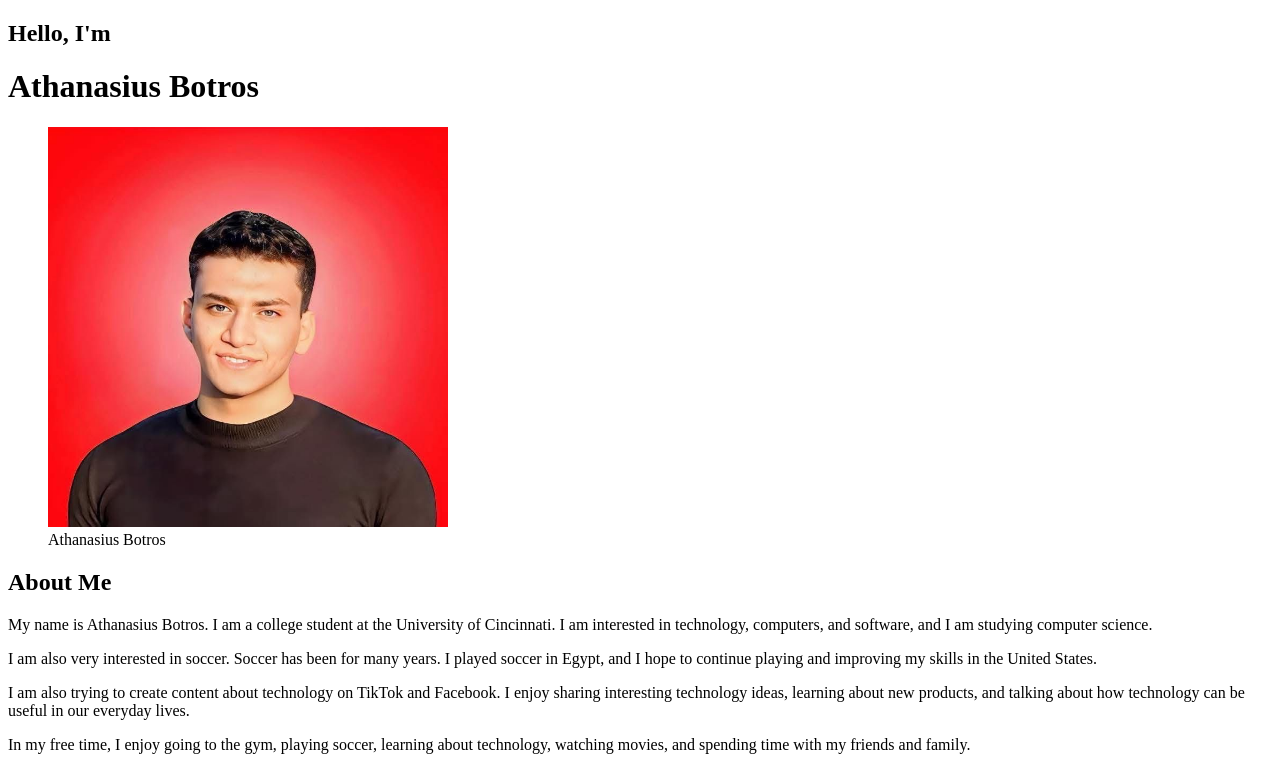
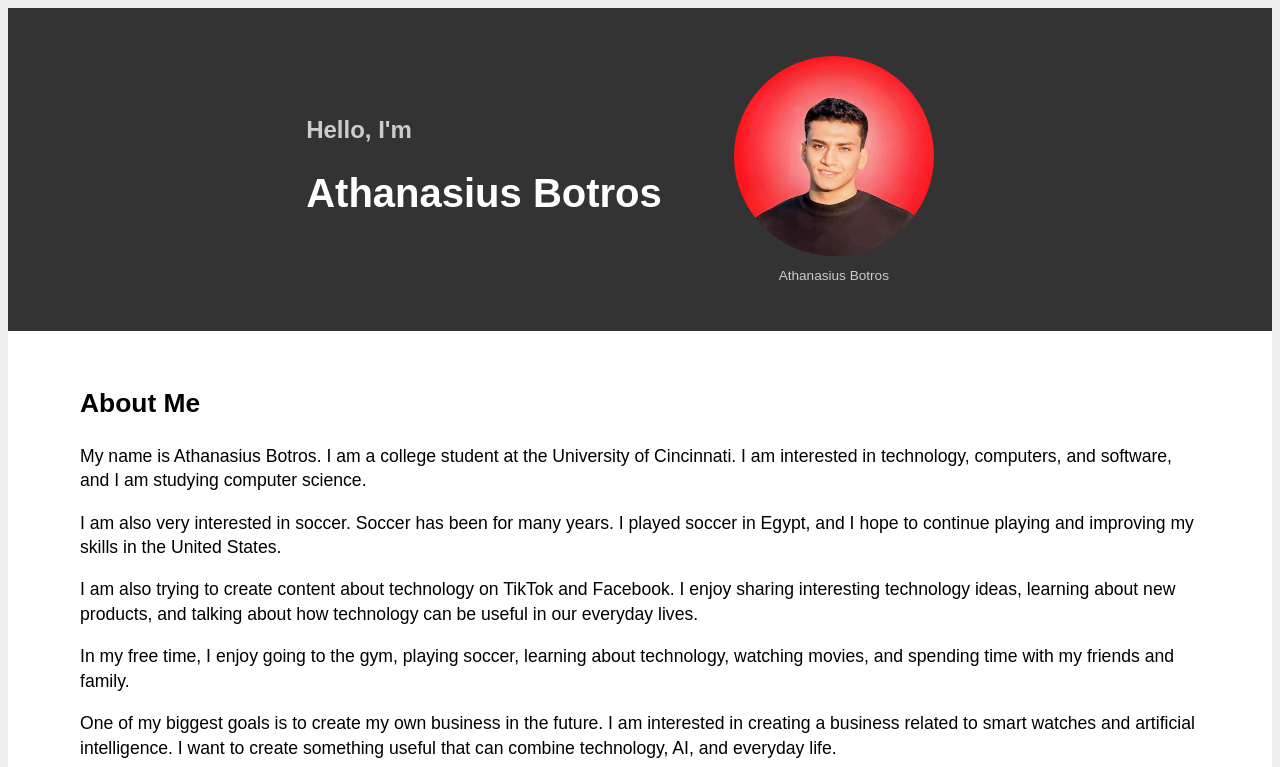
Before and after one commit to Athanasius12/Personal-Home-Page, a plain HTML site: page index.html in a window 1280 px wide. Shown: the top 767 px of the page. Drawn offline with Linux system fonts and the light colour scheme.

Commit message:
personal page updated

```diff
--- a/index.html
+++ b/index.html
@@ -1,28 +1,47 @@
+
 <!DOCTYPE html>
 <html lang="en">
+
 <head>
     <meta charset="UTF-8">
     <meta name="viewport" content="width=device-width, initial-scale=1.0">
+
     <title>Athanasius Botros</title>
+
+
+    <link rel="stylesheet" href="reset.css">
+
+
+    <link rel="stylesheet" href="https://cdnjs.cloudflare.com/ajax/libs/font-awesome/7.3.1/css/all.min.css">
+
+
+    <link rel="stylesheet" href="styles.css">
+
 </head>
 
 <body>
 
 <div class="wrapper">
 
+
     <header>
 
-<div class="Athanasius Botros">
+        <div class="intro">
             <h2>Hello, I'm</h2>
             <h1>Athanasius Botros</h1>
         </div>
 
         <figure class="me">
-<img src="Athanasius Photo.jpeg"alt="A photo of Athanasius Botros"width="400">
+            <img src="Athanasius Photo.jpeg"
+                 alt="A photo of Athanasius Botros"
+                 width="400">
+
             <figcaption>Athanasius Botros</figcaption>
         </figure>
 
     </header>
+
+
 
     <main>
 
@@ -52,24 +71,36 @@ One of my biggest goals is to create my own business in the future. I am interes
             I know that building a successful business and career will require hard work, patience, and learning from my mistakes. I want to keep improving myself and work toward my goals every day.
         </p>
 
+
+
         <figure>
-<img src="Creator.jpeg" alt="Creating technology content" width="200">
+            <img src="Creator.jpeg"
+                 alt="Creating technology content"
+                 width="200">
         </figure>
 
         <figure>
-<img src="Soccer.jpeg" alt="Soccer" width="140">
+            <img src="Soccer.jpeg"
+                 alt="Soccer"
+                 width="140">
         </figure>
 
         <figure>
-<img src="Egypt.jpeg" alt="Egypt" width="200">
+            <img src="Egypt.jpeg"
+                 alt="Egypt"
+                 width="200">
         </figure>
 
         <figure>
-<img src="Egypt2.jpeg" alt="Egypt" width="200">
+            <img src="Egypt2.jpeg"
+                 alt="Egypt"
+                 width="200">
         </figure>
 
 
+
         <h2>My Interests</h2>
+
         <ul>
             <li>Technology and software</li>
             <li>Soccer</li>
@@ -81,6 +112,8 @@ I know that building a successful business and career will require hard work, pa
             <li>Watching movies</li>
         </ul>
 
+
+        <!-- Goals -->
         <h2>My Goals</h2>
 
         <p>
@@ -91,28 +124,46 @@ My goals are to become successful in the technology field, continue improving as
             I believe that <strong>hard work</strong>, consistency, and learning from mistakes are important for achieving my goals. I want to continue improving myself and learning something new every day.&Uparrow;
         </p>
 
+
+
         <h2>My Favorite Website</h2>
 
-<p> One website I enjoy using is
+        <p>
+            One website I enjoy using is
 
-<a
-href="https://sites.google.com/view/sasobotros/home">Athanasius Botros</a>
+            <a href="https://sites.google.com/view/sasobotros/home">
+                Athanasius Botros
+            </a>
 
-,thats my profile in English class I like it because I like what I make.And also
+            ,thats my profile in English class I like it because I like what I make. And also
 
-<a href="https://higgsfield.ai/">Higgsfield</a>
+            <a href="https://higgsfield.ai/">
+                Higgsfield
+            </a>
 
-its my best website in system and design.</p>
+            its my best website in system and design.
+        </p>
 
-</section>
     </main>
 
+
+
     <footer>
-<a href="https://www.instagram.com/invites/contact/?utm_content=uay98a1&srtk=1uvwawlg4tp1ahttps://www.instagram.com/invites/contact/?utm_content=uay98a1&srtk=1uvwawlg4tp1a">Instagram</a>
 
-<a href="https://www.facebook.com/share/1CQpLu1Sqf/?mibextid=wwXIfr">Facebook</a>
+        <a href="YOUR_INSTAGRAM_PROFILE" aria-label="Instagram">
+            <i class="fa-brands fa-instagram"></i>
+        </a>
 
-<a href="https://www.tiktok.com/@el_masry010?_r=1&_t=ZS-9B8hbRkmeFG">TikTok</a>
+        <a href="https://www.facebook.com/share/1CQpLu1Sqf/?mibextid=wwXIfr"
+           aria-label="Facebook">
+            <i class="fa-brands fa-facebook"></i>
+        </a>
+
+        <a href="https://www.tiktok.com/@el_masry010"
+           aria-label="TikTok">
+            <i class="fa-brands fa-tiktok"></i>
+        </a>
+
     </footer>
 
 </div>
--- /dev/null
+++ b/styles.css
@@ -0,0 +1,82 @@
+
+body {
+    background-color: #eeeeee;
+    font-family: Arial, sans-serif;
+}
+
+
+.wrapper {
+    background-color: white;
+}
+
+
+img {
+    max-width: 100%;
+}
+
+
+header {
+    background-color: #333333;
+    padding: 2rem;
+    display: flex;
+    justify-content: center;
+    align-items: center;
+    gap: 2rem;
+}
+
+header h2 {
+    font-size: 1.5rem;
+    color: #cccccc;
+}
+
+header h1 {
+    font-size: 2.5rem;
+    color: white;
+}
+
+
+.me {
+    width: 200px;
+    text-align: center;
+}
+
+.me img {
+    border-radius: 50%;
+}
+
+.me figcaption {
+    font-size: 0.85rem;
+    color: #cccccc;
+    margin-top: 0.5rem;
+}
+
+
+main {
+    max-width: 70rem;
+    margin: 0 auto;
+    font-size: 1.1rem;
+    line-height: 1.4;
+    padding: 2rem 3rem;
+}
+
+
+footer {
+    background-color: #333333;
+    padding: 2rem;
+    display: flex;
+    justify-content: space-around;
+    align-items: center;
+}
+
+
+footer a {
+    font-size: 2rem;
+    text-decoration: none;
+    color: #cccccc;
+}
+
+
+footer a:hover {
+    color: blue;
+    text-shadow: 0 0 5px white;
+}
```
Lines whose indentation alone changed are shown as unchanged.
